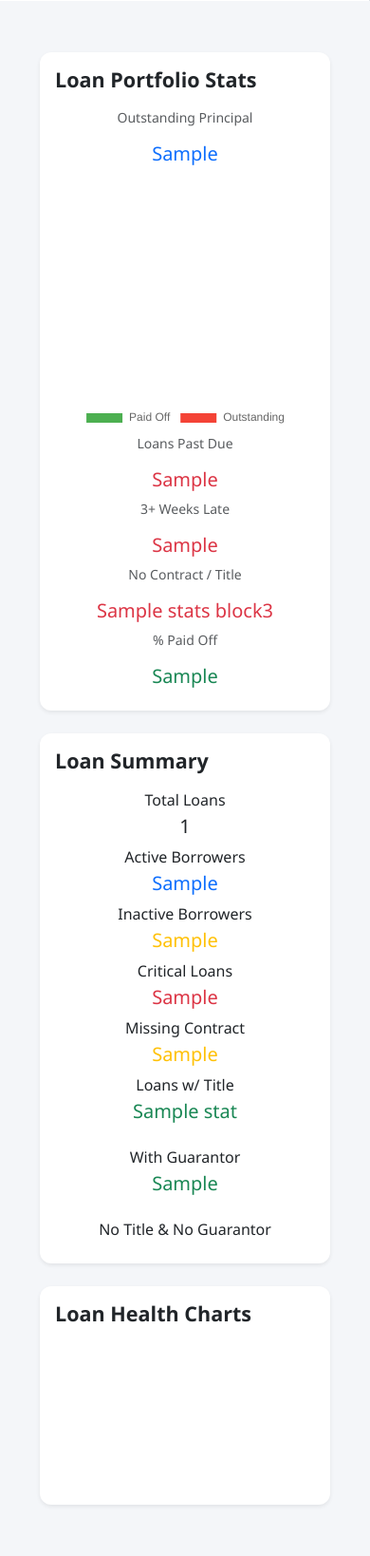
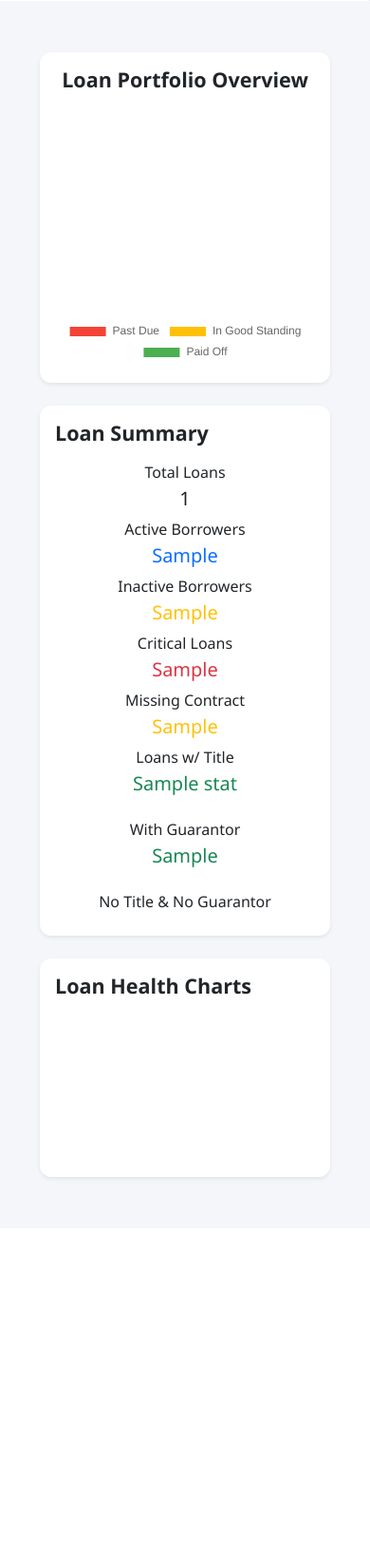
Before and after one commit to asakg/samxtrack, a Flask app: template app/templates/dashboard.html in a window 390 px wide. Shown: the part 843-2481 px from the top of the page at 95% size. After the commit the page ends 2087 px from the top, so only its background shows below. Run offline with Flask 3, Linux system fonts and the light colour scheme; the template is opened without the code that fills it: most values are stand-ins (such as "Sample title", 1, 10 or a date in 2020).

Commit message:
new look for loan stats, with speedometer

```diff
--- a/app/templates/dashboard.html
+++ b/app/templates/dashboard.html
@@ -2,35 +2,13 @@
 
 {% block content %}
 <div class="container-fluid mt-4">
-    <!-- Loan Portfolio Stats FIRST -->
+    <!-- Loan Portfolio Stats with Speedometer First -->
     <div class="row mb-4">
         <div class="col">
             <div class="card shadow-sm">
-                <div class="card-body">
-                    <h4 class="fw-bold mb-3">Loan Portfolio Stats</h4>
-                    <div class="row text-center">
-                        <div class="col-md-2">
-                            <p class="text-muted small">Outstanding Principal</p>
-                            <h5 class="text-primary">{{ stats_block3["Outstanding Principal"] }}</h5>
-                            <canvas id="principalChart" height="100"></canvas>
-                        </div>
-                        <div class="col-md-2">
-                            <p class="text-muted small">Loans Past Due</p>
-                            <h5 class="text-danger">{{ stats_block3["Loans Past Due"] }}</h5>
-                        </div>
-                        <div class="col-md-2">
-                            <p class="text-muted small">3+ Weeks Late</p>
-                            <h5 class="text-danger">{{ stats_block3["3+ Weeks Late"] }}</h5>
-                        </div>
-                        <div class="col-md-2">
-                            <p class="text-muted small">No Contract / Title</p>
-                            <h5 class="text-danger">{{ stats_block3["No Contract / Title"] }}</h5>
-                        </div>
-                        <div class="col-md-2">
-                            <p class="text-muted small">% Paid Off</p>
-                            <h5 class="text-success">{{ stats_block3["% Paid Off"] }}</h5>
-                        </div>
-                    </div>
+                <div class="card-body text-center">
+                    <h4 class="fw-bold mb-3">Loan Portfolio Overview</h4>
+                    <canvas id="loanSpeedometer" width="300" height="200"></canvas>
                 </div>
             </div>
         </div>
@@ -76,13 +54,17 @@
     </div>
 </div>
 
+<!-- Embed charts data and stats data safely -->
+<script id="chart-data" type="application/json">{{ charts_data | tojson | safe }}</script>
+<script id="stats-data" type="application/json">{{ stats | tojson | safe }}</script>
+
 <!-- Include Chart.js and Render Charts -->
 <script src="https://cdn.jsdelivr.net/npm/chart.js"></script>
-<script type="application/json" id="chart-data">{{ charts_data | tojson | safe }}</script>
 <script>
     const charts = JSON.parse(document.getElementById("chart-data").textContent);
+    const stats = JSON.parse(document.getElementById("stats-data").textContent);
 
-    function drawDonutChart(id, data) {
+    function drawPieChart(id, data) {
         const ctx = document.getElementById(id).getContext("2d");
         new Chart(ctx, {
             type: "doughnut",
@@ -94,36 +76,46 @@
                 }]
             },
             options: {
-                responsive: true,
-                plugins: {
-                    legend: {
-                        position: 'bottom'
-                    }
-                }
+                cutout: "70%",
+                plugins: { legend: { position: 'bottom' } }
             }
         });
     }
 
     for (const chart in charts) {
-        drawDonutChart(chart + "Chart", charts[chart]);
+        drawPieChart(chart + "Chart", charts[chart]);
     }
 
-    // Draw chart for outstanding principal
-    const principalCtx = document.getElementById("principalChart").getContext("2d");
-    new Chart(principalCtx, {
-        type: "doughnut",
+    // Speedometer
+    const total = stats.total_loans;
+    const paid = stats.paid_off;
+    const past_due = stats.loans_past_due;
+    const good = total - paid - past_due;
+
+    const ctxSpeed = document.getElementById("loanSpeedometer").getContext("2d");
+    new Chart(ctxSpeed, {
+        type: 'doughnut',
         data: {
-            labels: ["Paid Off", "Outstanding"],
+            labels: ['Past Due', 'In Good Standing', 'Paid Off'],
             datasets: [{
-                data: [parseFloat("{{ stats_block3['% Paid Off']|replace('%','') }}"), 100 - parseFloat("{{ stats_block3['% Paid Off']|replace('%','') }}")],
-                backgroundColor: ["#4CAF50", "#F44336"]
+                data: [past_due, good, paid],
+                backgroundColor: ['#F44336', '#FFC107', '#4CAF50']
             }]
         },
         options: {
-            responsive: true,
-            cutout: '70%',
+            cutout: '80%',
             plugins: {
-                legend: { position: 'bottom' }
+                legend: {
+                    display: true,
+                    position: 'bottom'
+                },
+                tooltip: {
+                    callbacks: {
+                        label: function (ctx) {
+                            return `${ctx.label}: ${ctx.raw}`;
+                        }
+                    }
+                }
             }
         }
     });
```
